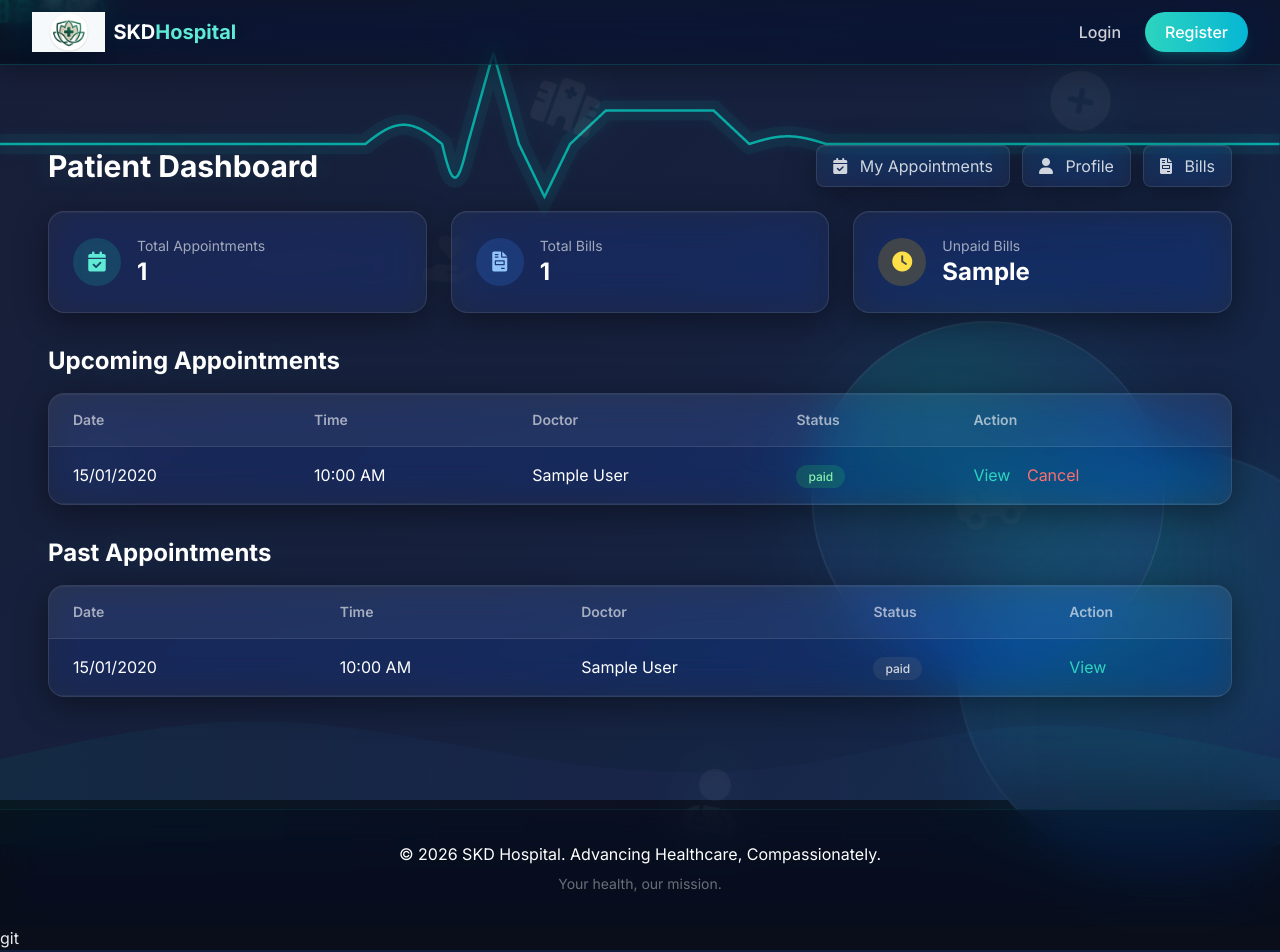
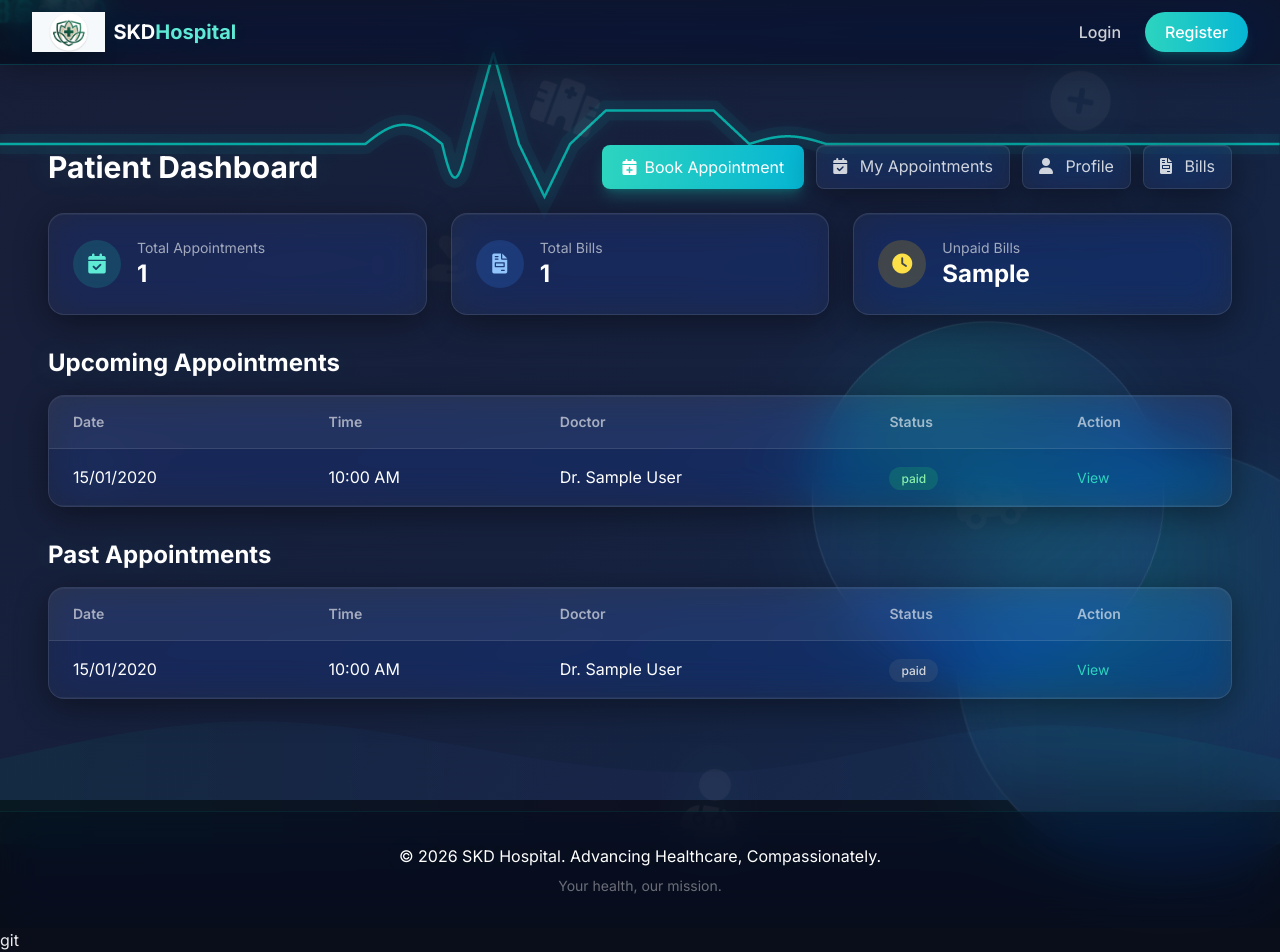
Before and after one commit to udayteck/HOSPITAL-SELF-MANAGEMENT, a Flask app: template app/templates/patient_dashboard.html in a window 1280 px wide. Run offline with Flask 3, Linux system fonts and the light colour scheme; the template is opened without the code that fills it: most values are stand-ins (such as "Sample title", 1, 10 or a date in 2020); parts of the project's set-up code (start-up, migrations or seed data) failed here and were passed over; some libraries are stand-ins or nearby versions.

Commit message:
Add Book Appointment button to patient dashboard

```diff
--- a/app/templates/patient_dashboard.html
+++ b/app/templates/patient_dashboard.html
@@ -5,14 +5,22 @@
     <!-- Header -->
     <div class="flex flex-wrap justify-between items-center mb-6 gap-4">
         <h1 class="text-3xl font-bold text-white text-glow">Patient Dashboard</h1>
-        <div class="flex gap-3">
-            <a href="{{ url_for('patient.appointments') }}" class="glass px-4 py-2 rounded-lg text-white/80 hover:text-white transition">
+        <div class="flex flex-wrap gap-3">
+            <!-- NEW: Book Appointment Button -->
+            <a href="{{ url_for('patient.book_appointment') }}"
+               class="bg-gradient-to-r from-teal-400 to-cyan-500 hover:from-teal-300 hover:to-cyan-400 text-white px-5 py-2.5 rounded-lg transition shadow-lg shadow-teal-500/30 flex items-center gap-2">
+                <i class="fas fa-calendar-plus"></i> Book Appointment
+            </a>
+            <a href="{{ url_for('patient.appointments') }}"
+               class="glass px-4 py-2 rounded-lg text-white/80 hover:text-white transition">
                 <i class="fas fa-calendar-check mr-2"></i> My Appointments
             </a>
-            <a href="{{ url_for('patient.profile') }}" class="glass px-4 py-2 rounded-lg text-white/80 hover:text-white transition">
+            <a href="{{ url_for('patient.profile') }}"
+               class="glass px-4 py-2 rounded-lg text-white/80 hover:text-white transition">
                 <i class="fas fa-user mr-2"></i> Profile
             </a>
-            <a href="{{ url_for('patient.bills') }}" class="glass px-4 py-2 rounded-lg text-white/80 hover:text-white transition">
+            <a href="{{ url_for('patient.bills') }}"
+               class="glass px-4 py-2 rounded-lg text-white/80 hover:text-white transition">
                 <i class="fas fa-file-invoice mr-2"></i> Bills
             </a>
         </div>
@@ -55,8 +63,7 @@
         </div>
     </div>
 
-    <!-- Appointments Sections -->
-    <!-- Upcoming -->
+    <!-- Upcoming Appointments -->
     <div class="mb-8">
         <h2 class="text-2xl font-bold text-white text-glow mb-4">Upcoming Appointments</h2>
         <div class="glass rounded-2xl overflow-hidden">
@@ -76,17 +83,20 @@
                         <tr class="border-b border-white/5 hover:bg-white/5 transition">
                             <td class="py-4 px-6">{{ apt.date.strftime('%d/%m/%Y') }}</td>
                             <td class="py-4 px-6">{{ apt.start_time.strftime('%I:%M %p') }}</td>
-                            <td class="py-4 px-6">{{ apt.doctor.full_name }}</td>
+                            <td class="py-4 px-6">Dr. {{ apt.doctor.full_name }}</td>
                             <td class="py-4 px-6">
                                 <span class="px-3 py-1 rounded-full text-xs font-medium bg-green-500/20 text-green-300">
                                     {{ apt.status }}
                                 </span>
                             </td>
                             <td class="py-4 px-6">
-                                <a href="{{ url_for('patient.view_appointment', appointment_id=apt.id) }}" class="text-teal-400 hover:text-teal-300">View</a>
-                                <form method="POST" action="{{ url_for('patient.cancel_appointment', appointment_id=apt.id) }}" class="inline">
-                                    <button type="submit" class="text-red-400 hover:text-red-300 ml-3" onclick="return confirm('Cancel this appointment?')">Cancel</button>
+                                <a href="{{ url_for('patient.view_appointment', appointment_id=apt.id) }}"
+                                   class="text-teal-400 hover:text-teal-300 text-sm">View</a>
+                                {% if apt.status == 'scheduled' %}
+                                <form method="POST" action="{{ url_for('patient.cancel_appointment', appointment_id=apt.id) }}" class="inline ml-3">
+                                    <button type="submit" class="text-red-400 hover:text-red-300 text-sm" onclick="return confirm('Cancel this appointment?')">Cancel</button>
                                 </form>
+                                {% endif %}
                             </td>
                         </tr>
                         {% else %}
@@ -118,7 +128,7 @@
                         <tr class="border-b border-white/5 hover:bg-white/5 transition">
                             <td class="py-4 px-6">{{ apt.date.strftime('%d/%m/%Y') }}</td>
                             <td class="py-4 px-6">{{ apt.start_time.strftime('%I:%M %p') }}</td>
-                            <td class="py-4 px-6">{{ apt.doctor.full_name }}</td>
+                            <td class="py-4 px-6">Dr. {{ apt.doctor.full_name }}</td>
                             <td class="py-4 px-6">
                                 <span class="px-3 py-1 rounded-full text-xs font-medium
                                            {% if apt.status == 'completed' %}bg-green-500/20 text-green-300
@@ -128,7 +138,8 @@
                                 </span>
                             </td>
                             <td class="py-4 px-6">
-                                <a href="{{ url_for('patient.view_appointment', appointment_id=apt.id) }}" class="text-teal-400 hover:text-teal-300">View</a>
+                                <a href="{{ url_for('patient.view_appointment', appointment_id=apt.id) }}"
+                                   class="text-teal-400 hover:text-teal-300 text-sm">View</a>
                             </td>
                         </tr>
                         {% else %}
```
